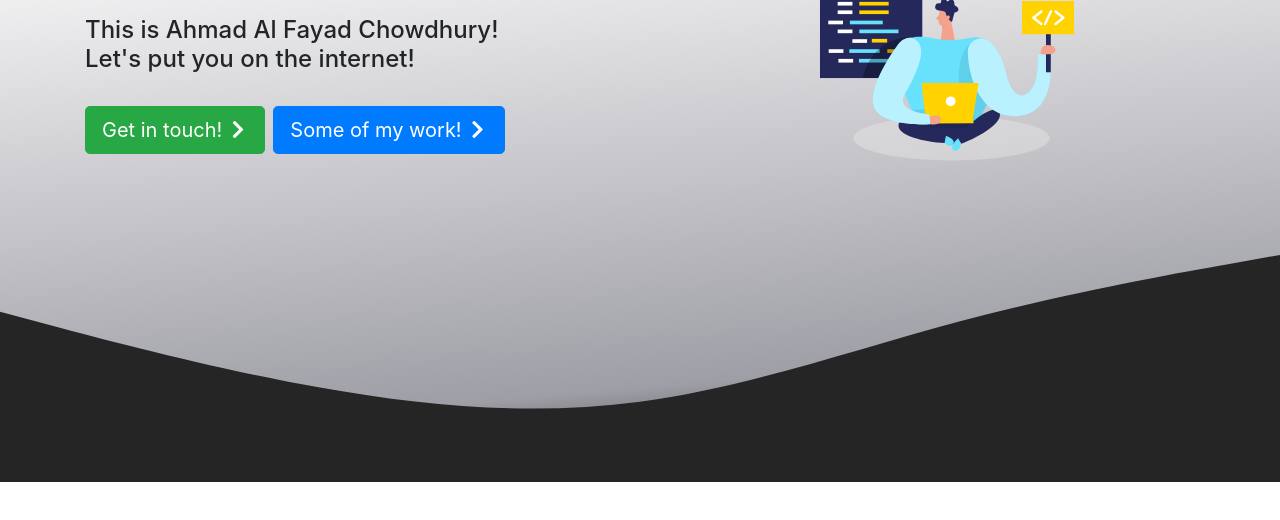
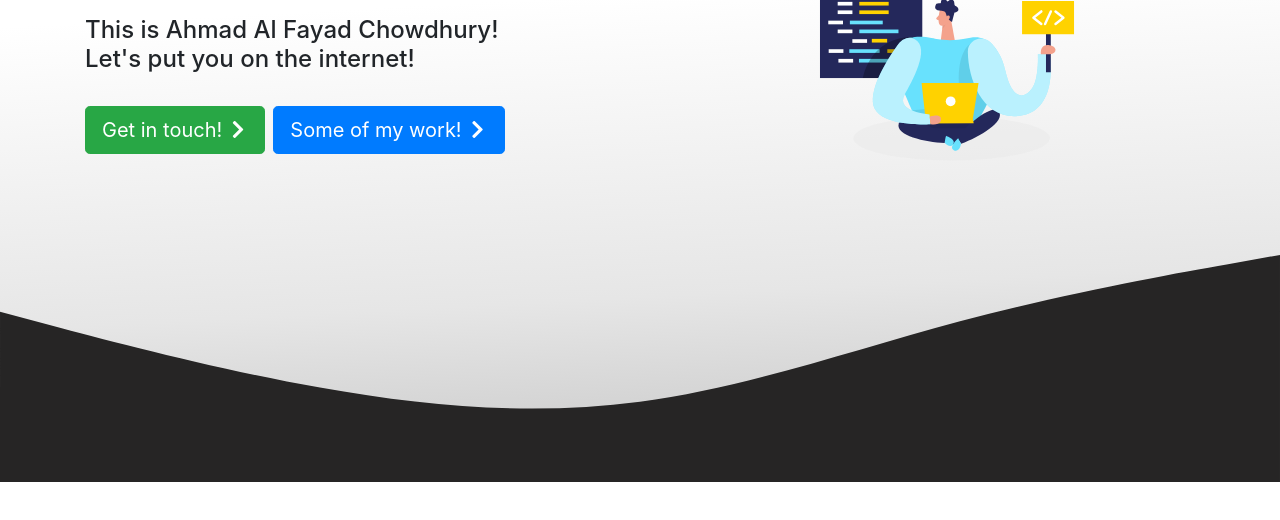
Before and after one commit to fayadchowdhury/fayadchowdhury.github.io, a plain HTML site: page index.html in a window 1280 px wide. Shown: the part 280-800 px from the top of the page. Drawn offline with nearby package versions, Linux system fonts and the light colour scheme.

Commit message:
Give the hero section a less harsh gradient.

```diff
--- a/index.html
+++ b/index.html
@@ -66,7 +66,7 @@
         <!-- HEADER -->
         <!-- CONTENT -->
         <section style="background: rgb(255,255,255);
-background: linear-gradient(175deg, rgba(255,255,255,1) 9%, rgba(158,158,166,1) 80%, rgba(0,0,0,1) 100%);">
+background: linear-gradient(177deg, rgba(255,255,255,1) 26%, rgba(230,230,230,1) 69%, rgba(193,193,193,1) 100%);">
             <div class="container pt-5">
                 <div class="row align-items-center justify-content-center">
                     <div class="col-md-7 col-sm-12">
```
Also changed, not shown: about.html (+1 -0 lines).
